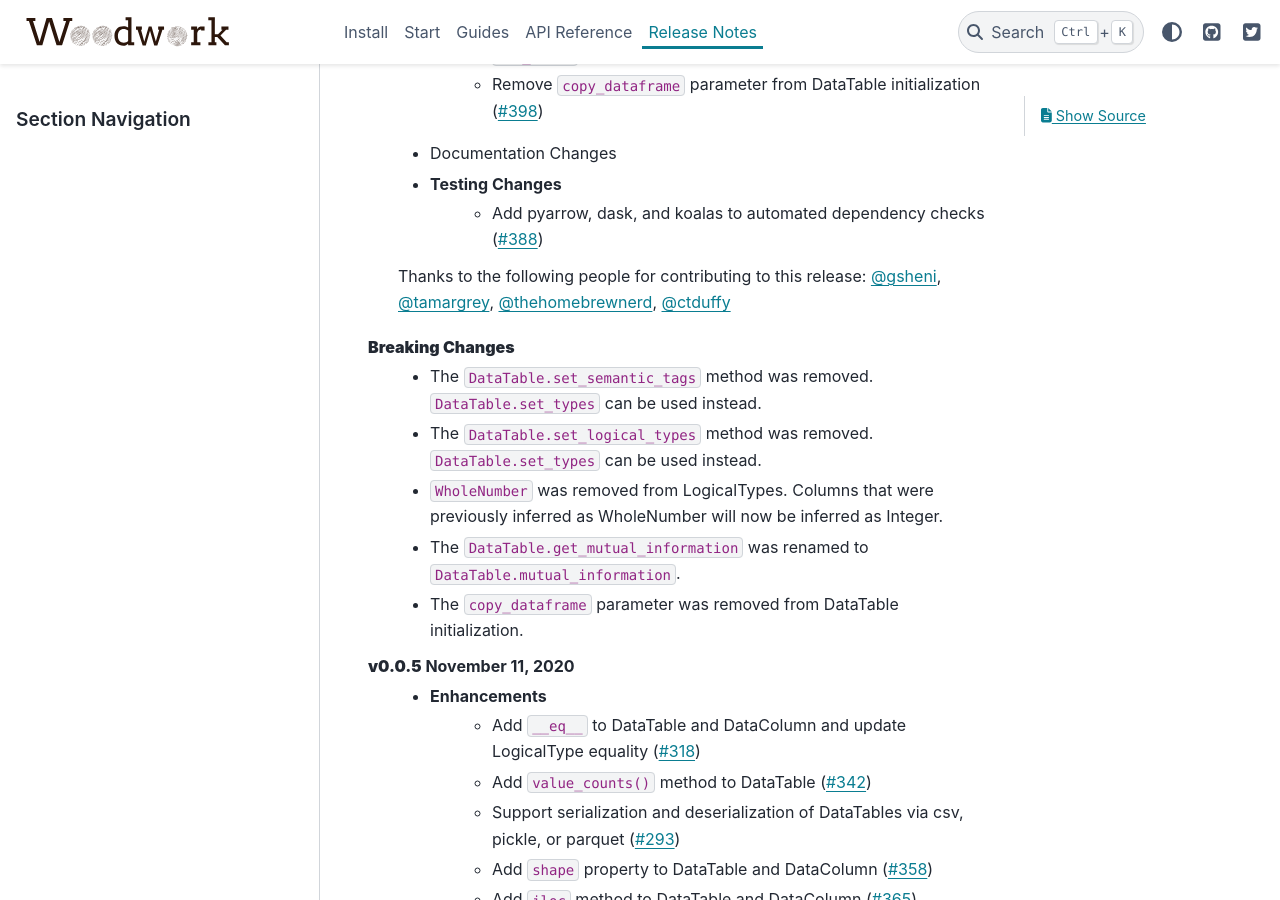
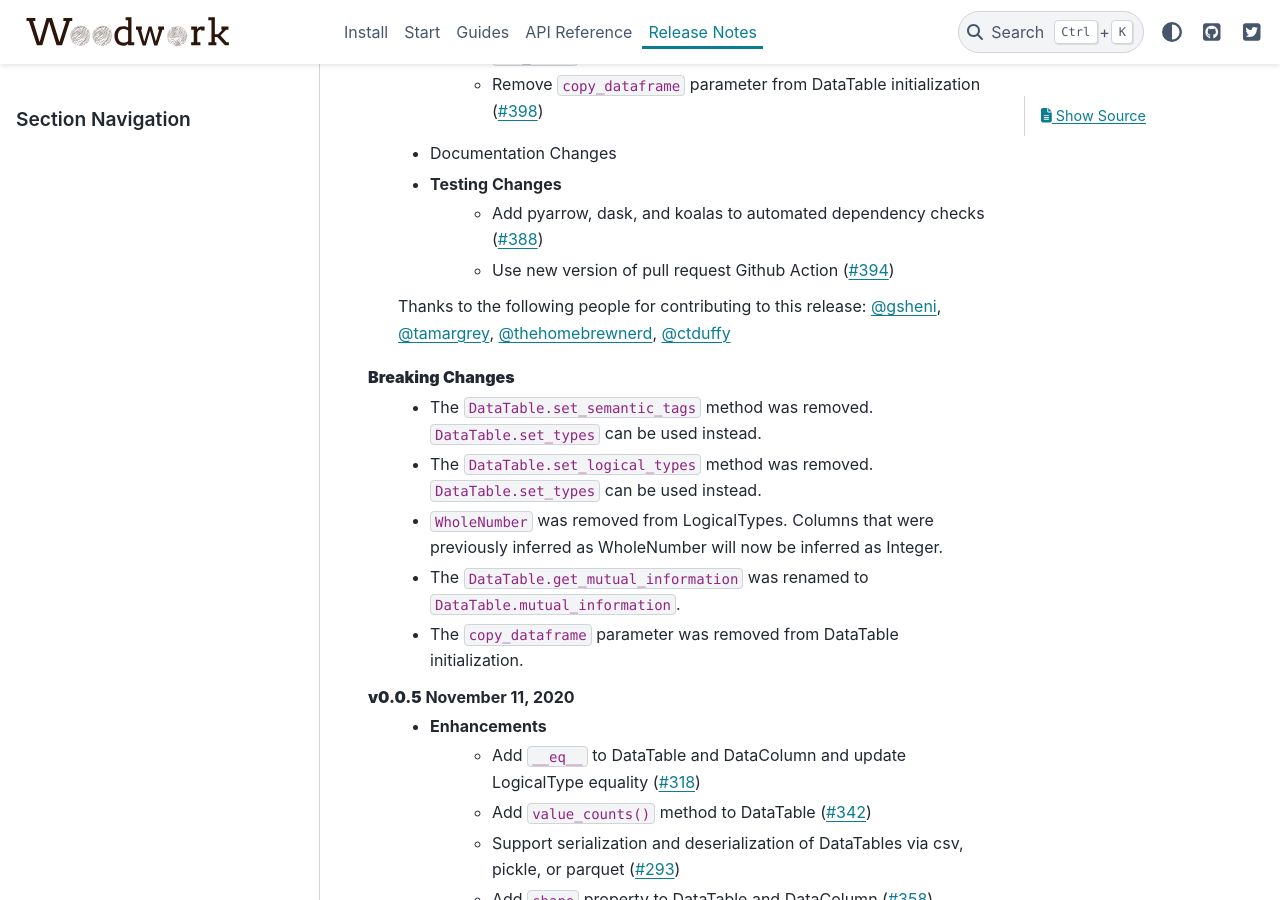
Before and after one commit to alteryx/woodwork, a Sphinx documentation site: the page built from docs/source/release_notes.rst, in a window 1280 px wide and 900 px high, scrolled down 689 px. Built offline with Sphinx 7.4.7 and the PyData theme 0.15.4, drawn with Linux system fonts in a browser that asks for light colours; comment, search, counter and statistics services are not loaded.

Commit message:
Update dependency_check.yml with new version for PR action (#394)
* Update dependency_check.yml

* Update release_notes.rst

* Update dependency_check.yml

* Update dependency_check.yml

```diff
--- a/docs/source/release_notes.rst
+++ b/docs/source/release_notes.rst
@@ -20,6 +20,7 @@ Release Notes
     * Documentation Changes
     * Testing Changes
         * Add pyarrow, dask, and koalas to automated dependency checks (:pr:`388`)
+        * Use new version of pull request Github Action (:pr:`394`)
 
     Thanks to the following people for contributing to this release:
     :user:`gsheni`, :user:`tamargrey`, :user:`thehomebrewnerd`, :user:`ctduffy`
```
Also changed, not shown: 1 other file.
